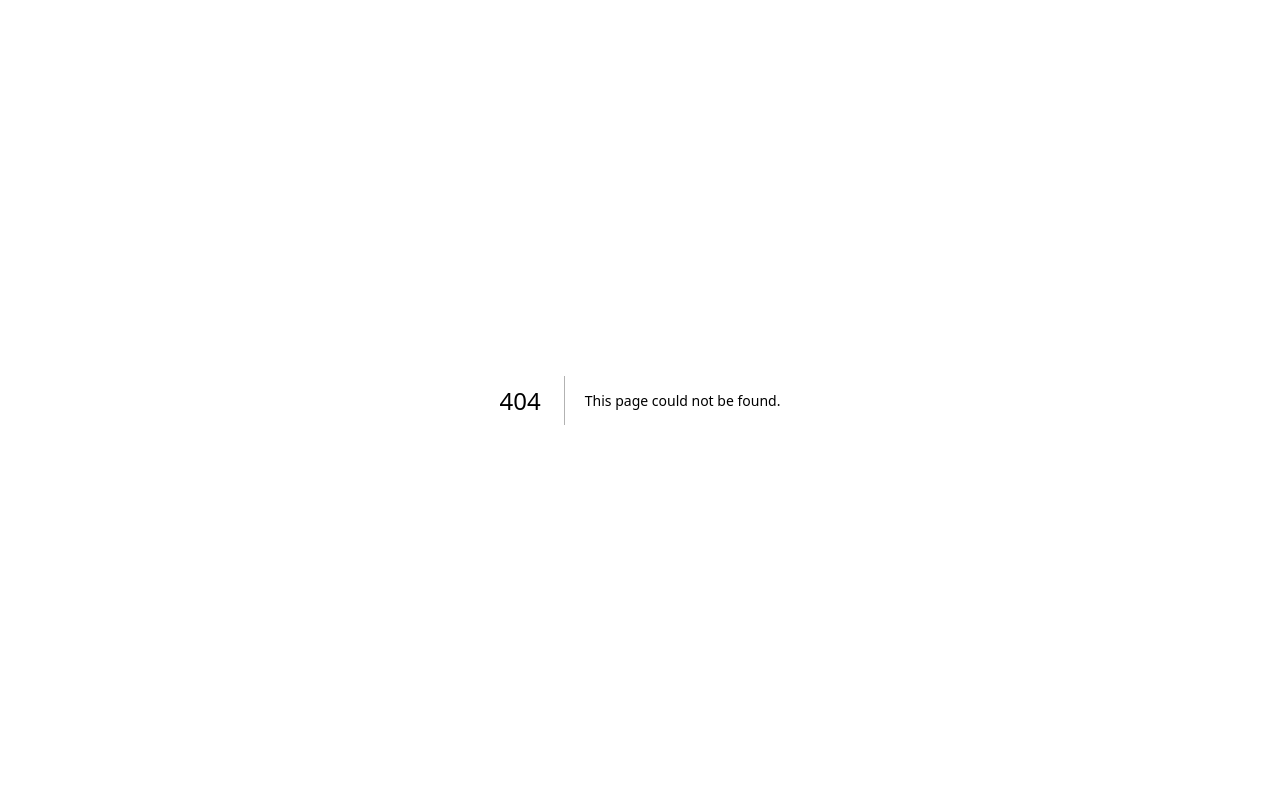
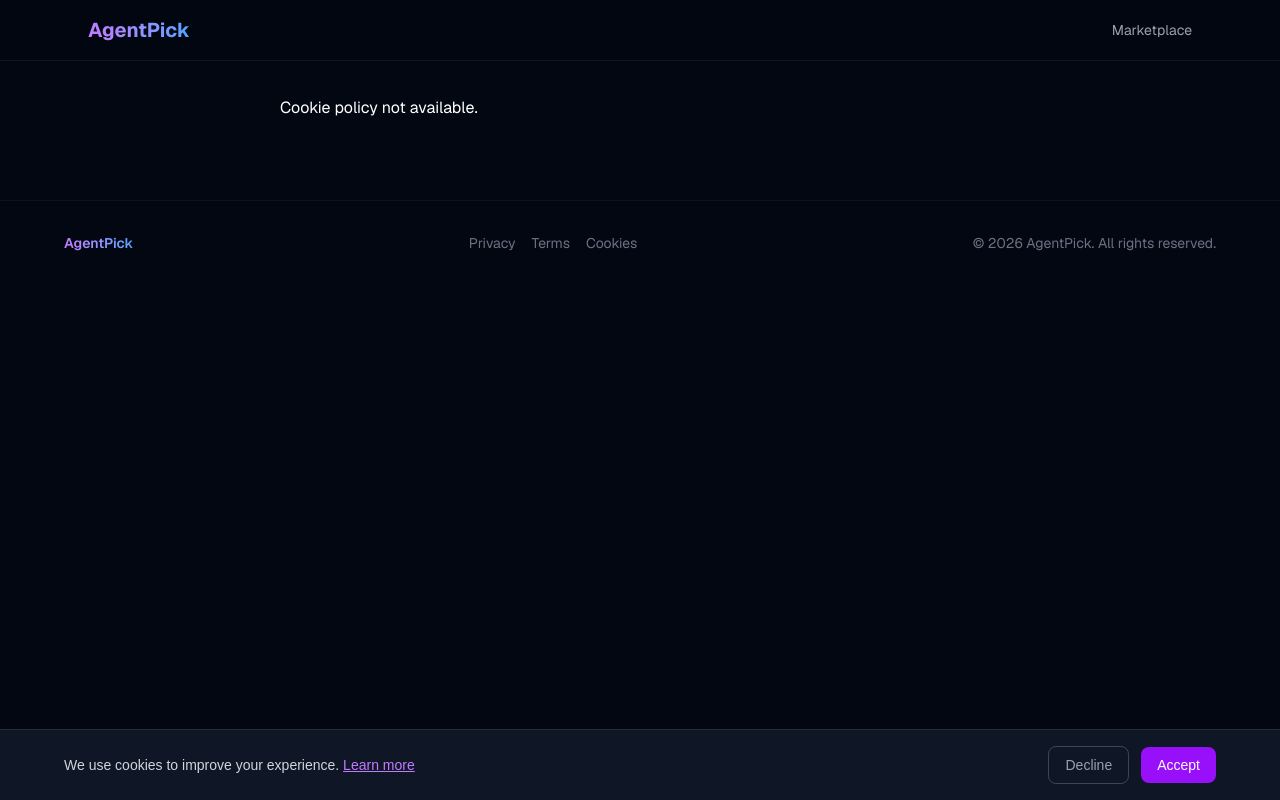
Before and after one commit to dodorian92-it/agentpick, a Next.js app: page /en/cookies in a window 1280 px wide. Before the commit this address had no page. Built offline with nearby package versions, Linux system fonts and the light colour scheme.

Commit message:
feat(fase5): legal pages + cookie banner

```diff
--- a/package.json
+++ b/package.json
@@ -12,6 +12,7 @@
     "@sentry/nextjs": "^10.43.0",
     "@supabase/ssr": "^0.9.0",
     "@supabase/supabase-js": "^2.99.1",
+    "marked": "^17.0.4",
     "next": "16.1.6",
     "next-intl": "^4.8.3",
     "react": "19.2.3",
--- /dev/null
+++ b/src/app/[locale]/cookies/page.tsx
@@ -0,0 +1,47 @@
+import { readFileSync } from "fs";
+import { join } from "path";
+import { marked } from "marked";
+import Link from "next/link";
+
+export default async function CookiesPage({ params }: { params: Promise<{ locale: string }> }) {
+  const { locale } = await params;
+  const filePath = join(process.cwd(), "..", ".openclaw/workspace/agentpick-legal", `cookie-policy.${locale}.md`);
+
+  let html = "";
+  try {
+    const md = readFileSync(filePath, "utf-8");
+    html = await marked(md);
+  } catch {
+    html = "<p>Cookie policy not available.</p>";
+  }
+
+  return (
+    <main className="min-h-screen bg-gray-950 text-white font-[family-name:var(--font-geist-sans)]">
+      <nav className="fixed top-0 w-full z-50 bg-gray-950/80 backdrop-blur-md border-b border-white/5">
+        <div className="max-w-6xl mx-auto px-6 py-4 flex items-center justify-between">
+          <Link href={`/${locale}`} className="text-xl font-bold bg-gradient-to-r from-purple-400 to-blue-400 bg-clip-text text-transparent">AgentPick</Link>
+          <Link href={`/${locale}/marketplace`} className="text-sm text-gray-400 hover:text-white transition-colors">Marketplace</Link>
+        </div>
+      </nav>
+
+      <div className="pt-24 pb-20 max-w-3xl mx-auto px-6">
+        <div
+          className="prose prose-invert prose-headings:text-white prose-h1:text-3xl prose-h2:text-xl prose-h3:text-lg prose-p:text-gray-300 prose-li:text-gray-300 prose-strong:text-white prose-a:text-purple-400 hover:prose-a:text-purple-300 prose-table:text-sm prose-th:text-gray-300 prose-td:text-gray-400 max-w-none"
+          dangerouslySetInnerHTML={{ __html: html }}
+        />
+      </div>
+
+      <footer className="border-t border-white/5 py-8 px-6">
+        <div className="max-w-6xl mx-auto flex flex-col sm:flex-row items-center justify-between gap-4 text-sm text-gray-500">
+          <Link href={`/${locale}`} className="font-semibold bg-gradient-to-r from-purple-400 to-blue-400 bg-clip-text text-transparent">AgentPick</Link>
+          <div className="flex gap-4">
+            <Link href={`/${locale}/privacy`} className="hover:text-gray-300 transition-colors">Privacy</Link>
+            <Link href={`/${locale}/terms`} className="hover:text-gray-300 transition-colors">Terms</Link>
+            <Link href={`/${locale}/cookies`} className="hover:text-gray-300 transition-colors">Cookies</Link>
+          </div>
+          <span>© {new Date().getFullYear()} AgentPick. All rights reserved.</span>
+        </div>
+      </footer>
+    </main>
+  );
+}
--- a/src/app/[locale]/layout.tsx
+++ b/src/app/[locale]/layout.tsx
@@ -2,6 +2,7 @@ import {NextIntlClientProvider} from 'next-intl';
 import {getMessages} from 'next-intl/server';
 import {notFound} from 'next/navigation';
 import {routing} from '@/i18n/routing';
+import CookieBanner from '@/components/CookieBanner';
 
 export default async function LocaleLayout({
   children,
@@ -20,6 +21,7 @@ export default async function LocaleLayout({
   return (
     <NextIntlClientProvider messages={messages} locale={locale}>
       {children}
+      <CookieBanner />
     </NextIntlClientProvider>
   );
 }
--- /dev/null
+++ b/src/app/[locale]/privacy/page.tsx
@@ -0,0 +1,47 @@
+import { readFileSync } from "fs";
+import { join } from "path";
+import { marked } from "marked";
+import Link from "next/link";
+
+export default async function PrivacyPage({ params }: { params: Promise<{ locale: string }> }) {
+  const { locale } = await params;
+  const filePath = join(process.cwd(), "..", ".openclaw/workspace/agentpick-legal", `privacy-policy.${locale}.md`);
+
+  let html = "";
+  try {
+    const md = readFileSync(filePath, "utf-8");
+    html = await marked(md);
+  } catch {
+    html = "<p>Privacy policy not available.</p>";
+  }
+
+  return (
+    <main className="min-h-screen bg-gray-950 text-white font-[family-name:var(--font-geist-sans)]">
+      <nav className="fixed top-0 w-full z-50 bg-gray-950/80 backdrop-blur-md border-b border-white/5">
+        <div className="max-w-6xl mx-auto px-6 py-4 flex items-center justify-between">
+          <Link href={`/${locale}`} className="text-xl font-bold bg-gradient-to-r from-purple-400 to-blue-400 bg-clip-text text-transparent">AgentPick</Link>
+          <Link href={`/${locale}/marketplace`} className="text-sm text-gray-400 hover:text-white transition-colors">Marketplace</Link>
+        </div>
+      </nav>
+
+      <div className="pt-24 pb-20 max-w-3xl mx-auto px-6">
+        <div
+          className="prose prose-invert prose-headings:text-white prose-h1:text-3xl prose-h2:text-xl prose-h3:text-lg prose-p:text-gray-300 prose-li:text-gray-300 prose-strong:text-white prose-a:text-purple-400 hover:prose-a:text-purple-300 prose-table:text-sm prose-th:text-gray-300 prose-td:text-gray-400 max-w-none"
+          dangerouslySetInnerHTML={{ __html: html }}
+        />
+      </div>
+
+      <footer className="border-t border-white/5 py-8 px-6">
+        <div className="max-w-6xl mx-auto flex flex-col sm:flex-row items-center justify-between gap-4 text-sm text-gray-500">
+          <Link href={`/${locale}`} className="font-semibold bg-gradient-to-r from-purple-400 to-blue-400 bg-clip-text text-transparent">AgentPick</Link>
+          <div className="flex gap-4">
+            <Link href={`/${locale}/privacy`} className="hover:text-gray-300 transition-colors">Privacy</Link>
+            <Link href={`/${locale}/terms`} className="hover:text-gray-300 transition-colors">Terms</Link>
+            <Link href={`/${locale}/cookies`} className="hover:text-gray-300 transition-colors">Cookies</Link>
+          </div>
+          <span>© {new Date().getFullYear()} AgentPick. All rights reserved.</span>
+        </div>
+      </footer>
+    </main>
+  );
+}
--- /dev/null
+++ b/src/app/[locale]/terms/page.tsx
@@ -0,0 +1,47 @@
+import { readFileSync } from "fs";
+import { join } from "path";
+import { marked } from "marked";
+import Link from "next/link";
+
+export default async function TermsPage({ params }: { params: Promise<{ locale: string }> }) {
+  const { locale } = await params;
+  const filePath = join(process.cwd(), "..", ".openclaw/workspace/agentpick-legal", `terms-of-service.${locale}.md`);
+
+  let html = "";
+  try {
+    const md = readFileSync(filePath, "utf-8");
+    html = await marked(md);
+  } catch {
+    html = "<p>Terms of service not available.</p>";
+  }
+
+  return (
+    <main className="min-h-screen bg-gray-950 text-white font-[family-name:var(--font-geist-sans)]">
+      <nav className="fixed top-0 w-full z-50 bg-gray-950/80 backdrop-blur-md border-b border-white/5">
+        <div className="max-w-6xl mx-auto px-6 py-4 flex items-center justify-between">
+          <Link href={`/${locale}`} className="text-xl font-bold bg-gradient-to-r from-purple-400 to-blue-400 bg-clip-text text-transparent">AgentPick</Link>
+          <Link href={`/${locale}/marketplace`} className="text-sm text-gray-400 hover:text-white transition-colors">Marketplace</Link>
+        </div>
+      </nav>
+
+      <div className="pt-24 pb-20 max-w-3xl mx-auto px-6">
+        <div
+          className="prose prose-invert prose-headings:text-white prose-h1:text-3xl prose-h2:text-xl prose-h3:text-lg prose-p:text-gray-300 prose-li:text-gray-300 prose-strong:text-white prose-a:text-purple-400 hover:prose-a:text-purple-300 prose-table:text-sm prose-th:text-gray-300 prose-td:text-gray-400 max-w-none"
+          dangerouslySetInnerHTML={{ __html: html }}
+        />
+      </div>
+
+      <footer className="border-t border-white/5 py-8 px-6">
+        <div className="max-w-6xl mx-auto flex flex-col sm:flex-row items-center justify-between gap-4 text-sm text-gray-500">
+          <Link href={`/${locale}`} className="font-semibold bg-gradient-to-r from-purple-400 to-blue-400 bg-clip-text text-transparent">AgentPick</Link>
+          <div className="flex gap-4">
+            <Link href={`/${locale}/privacy`} className="hover:text-gray-300 transition-colors">Privacy</Link>
+            <Link href={`/${locale}/terms`} className="hover:text-gray-300 transition-colors">Terms</Link>
+            <Link href={`/${locale}/cookies`} className="hover:text-gray-300 transition-colors">Cookies</Link>
+          </div>
+          <span>© {new Date().getFullYear()} AgentPick. All rights reserved.</span>
+        </div>
+      </footer>
+    </main>
+  );
+}
--- /dev/null
+++ b/src/components/CookieBanner.tsx
@@ -0,0 +1,52 @@
+"use client";
+
+import { useState, useEffect } from "react";
+import Link from "next/link";
+
+export default function CookieBanner() {
+  const [visible, setVisible] = useState(false);
+
+  useEffect(() => {
+    const consent = localStorage.getItem("cookie_consent");
+    if (!consent) setVisible(true);
+  }, []);
+
+  const accept = () => {
+    localStorage.setItem("cookie_consent", "accepted");
+    setVisible(false);
+  };
+
+  const decline = () => {
+    localStorage.setItem("cookie_consent", "declined");
+    setVisible(false);
+  };
+
+  if (!visible) return null;
+
+  return (
+    <div className="fixed bottom-0 left-0 right-0 z-50 bg-gray-900/95 backdrop-blur-md border-t border-white/10 px-6 py-4">
+      <div className="max-w-6xl mx-auto flex flex-col sm:flex-row items-center justify-between gap-4">
+        <p className="text-sm text-gray-300 text-center sm:text-left">
+          We use cookies to improve your experience.{" "}
+          <Link href="/en/cookies" className="text-purple-400 hover:text-purple-300 underline transition-colors">
+            Learn more
+          </Link>
+        </p>
+        <div className="flex items-center gap-3 flex-shrink-0">
+          <button
+            onClick={decline}
+            className="px-4 py-2 rounded-lg border border-white/20 text-gray-400 hover:text-white hover:border-white/40 text-sm transition-colors"
+          >
+            Decline
+          </button>
+          <button
+            onClick={accept}
+            className="px-4 py-2 rounded-lg bg-purple-600 hover:bg-purple-500 text-white text-sm font-medium transition-colors"
+          >
+            Accept
+          </button>
+        </div>
+      </div>
+    </div>
+  );
+}
```
Also changed, not shown: 1 other file (tests, documents, lock files or other folders).
